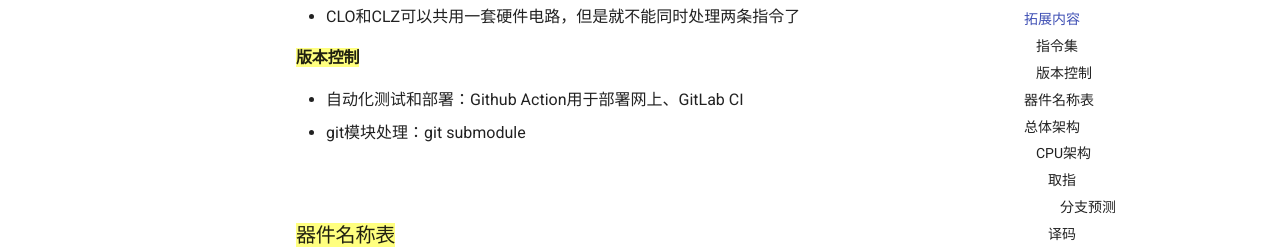
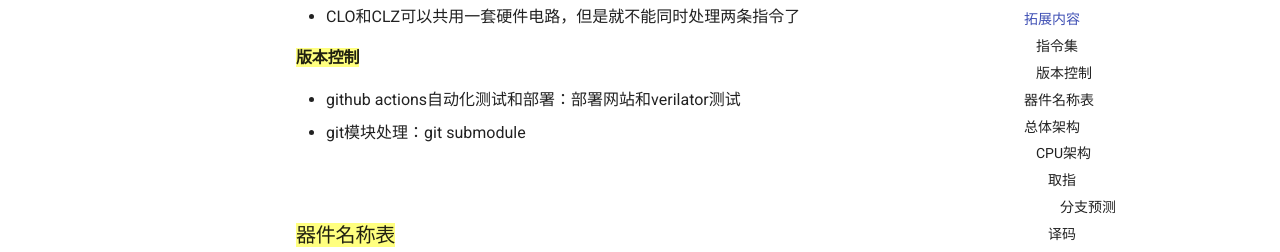
Before and after one commit to LXBchong/long_xin_bei, an MkDocs documentation site: the page built from docs/competition/龙兴杯资料汇总.md, in a window 1280 px wide and 900 px high, scrolled down 1138 px. Shown: the part 170-422 px from the top of the window. Built offline with MkDocs 1.6.1 and Material for MkDocs 9.7.7, drawn with Linux system fonts in a browser that asks for light colours.

Commit message:
add verilator-test.yml for github actions

```diff
--- a/docs/competition/龙兴杯资料汇总.md
+++ b/docs/competition/龙兴杯资料汇总.md
@@ -46,7 +46,7 @@
 
 #### ==版本控制==
 
-- 自动化测试和部署：Github Action用于部署网上、GitLab CI
+- github actions自动化测试和部署：部署网站和verilator测试
 - git模块处理：git submodule
 
 <br>
```
